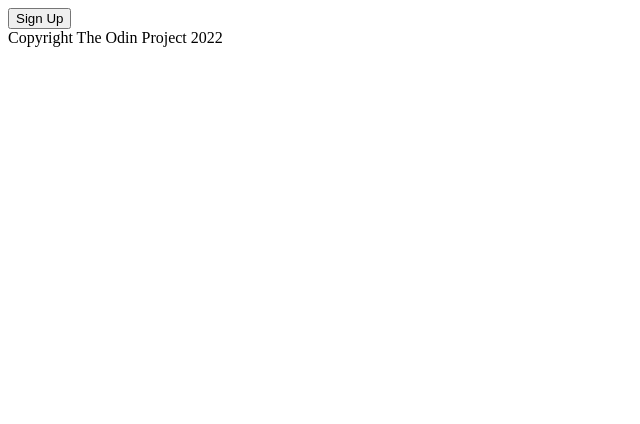
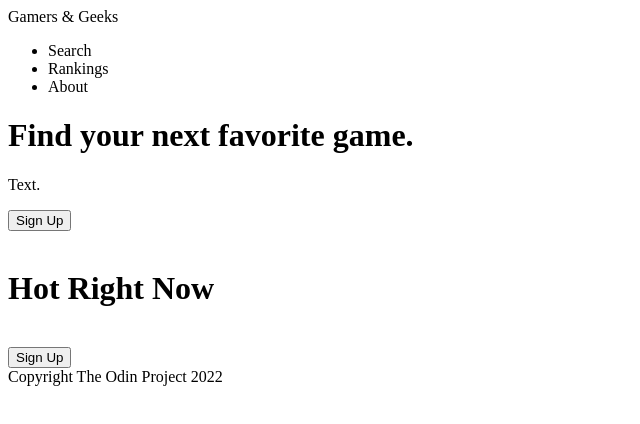
Before and after one commit to alejandrodriguez/odin-landing-page, a plain HTML site: page index.html in a window 1280 px wide. Shown: the whole page, without its empty margins (0-640 px from the left). Drawn offline with Linux system fonts and the light colour scheme.

Commit message:
Began adding first details to index.html

```diff
--- a/index.html
+++ b/index.html
@@ -8,12 +8,27 @@
 </head>
 <body>
     <div class="header"></div>
+        <div class=header-logo>Gamers & Geeks</div>
+        <ul>
+            <li>Search</li>
+            <li>Rankings</li>
+            <li>About</li>
+        </ul>
     <div class="title"></div>
-        <div class=info></div>
-        <div class="main-image"></div>
+        <div class=info>
+            <h1>Find your next favorite game.</h1>
+            <p>Text.</p>
+            <button>Sign Up</button>
+        </div>
+        <img>
     <div class="body"></div>
         <div class="body-subtitle"></div>
+            <h1>Hot Right Now</h1>
         <div class="four-images"></div>
+            <img>
+            <img>
+            <img>
+            <img>
     <div class=quote></div>
     <div class="sign-up"></div>
         <div class="call-to-action"></div>
```
